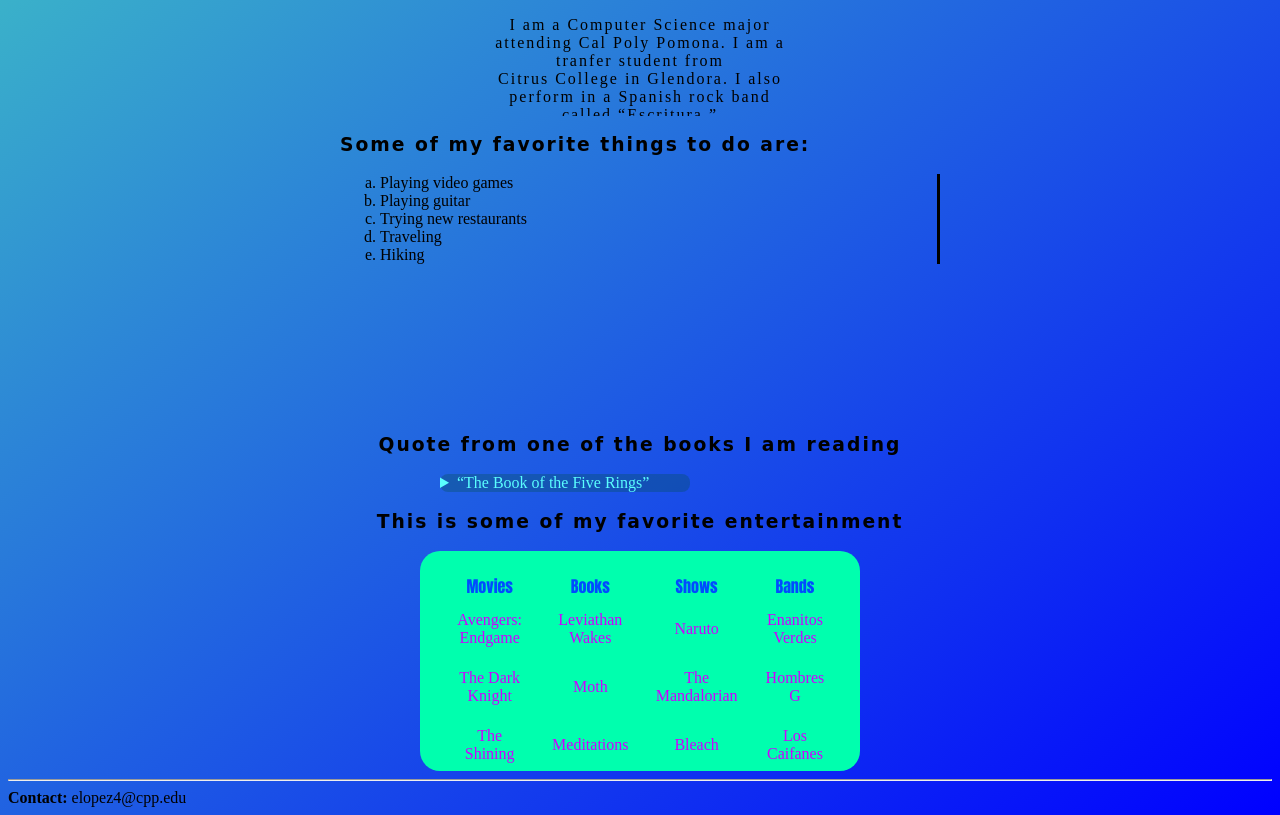
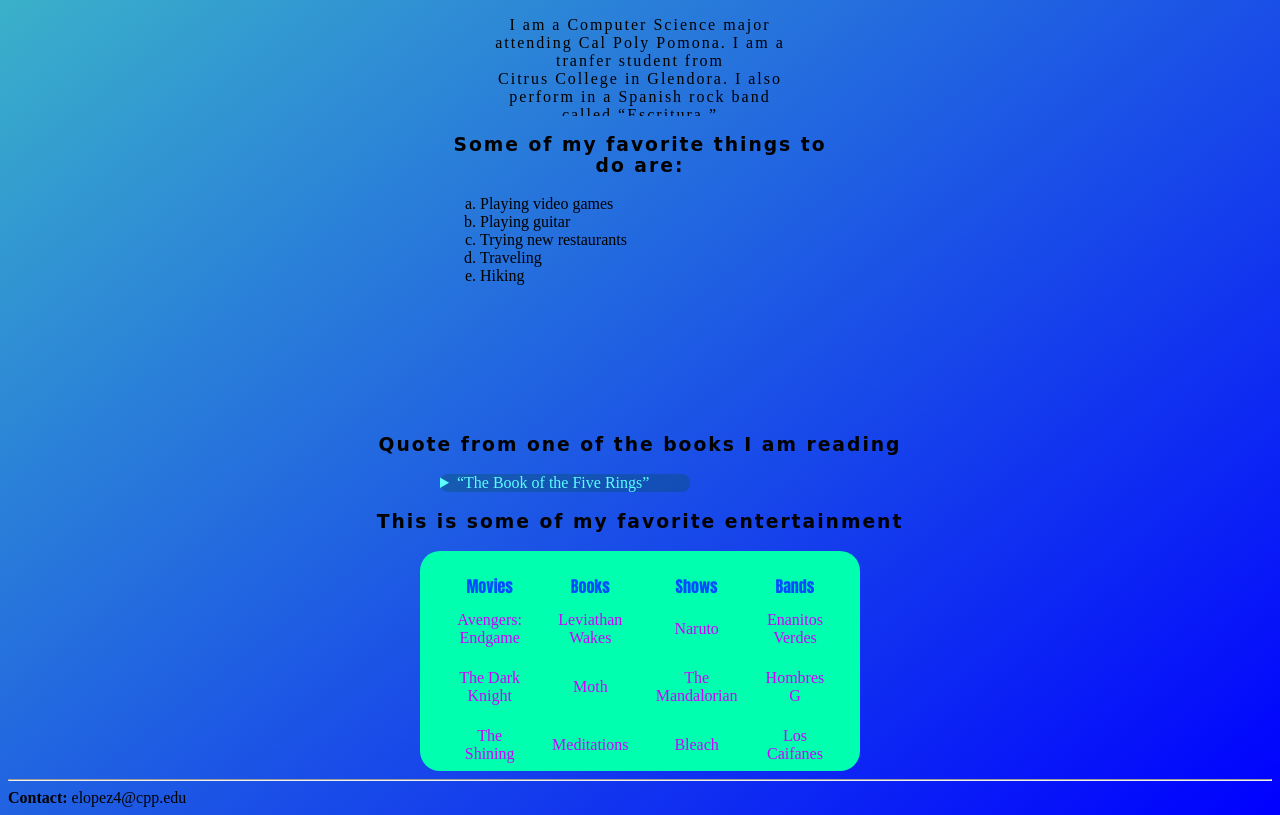
Before and after one commit to eddieL20/SchoolWeb, a plain HTML site: page index.html in a window 1280 px wide. Shown: the part 807-1622 px from the top of the page. Drawn offline with Linux system fonts and the light colour scheme.

Commit message:
last minute fix

```diff
--- a/style.css
+++ b/style.css
@@ -41,7 +41,6 @@ a:active{color: red;}
 ul{
     /* Requirement-2.8 */
     list-style-type: lower-alpha;
-    border-right: solid black;
     /* Requirement-2.13 */
     clear:left;
 }
@@ -142,7 +141,7 @@ figcaption{
 }
 
 .list{
-    width: 600px;
+    width: 400px;
     height: 300px;
     margin:auto;
 }
```
